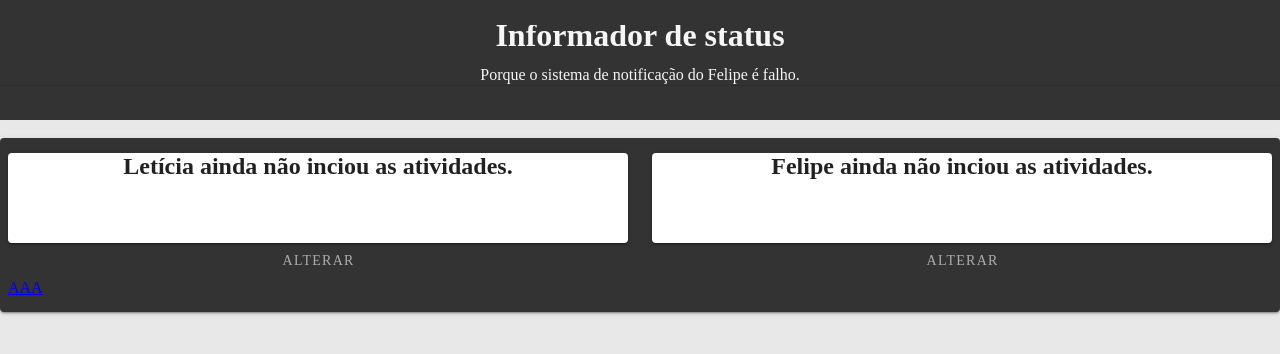
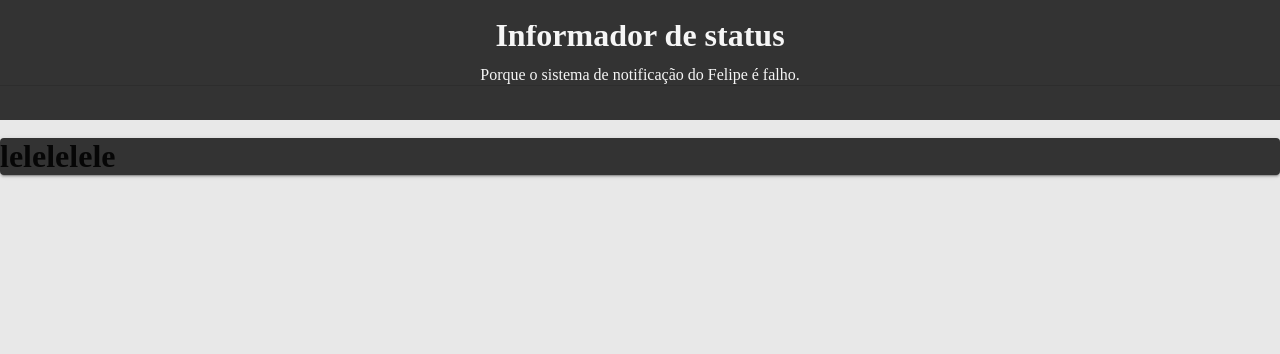
Before and after one commit to LelePG/Compartilhador-de-atividades, a Vue app in the folder app/: page /#/modificarletica in a window 1280 px wide. Before the commit this address led to /#/. Shown: the top 354 px of the page. Built offline with nearby package versions, Linux system fonts and the light colour scheme.

Commit message:
router-view no app

```diff
--- a/app/src/App.vue
+++ b/app/src/App.vue
@@ -2,9 +2,9 @@
   <div>
     <Cabecalho/>
     <br/>
-    <PaginaPrincipal/>
-        <router-view/>
-
+    <v-card color="#333333">
+    <router-view/>
+  </v-card>
 
   </div>
 
@@ -12,16 +12,11 @@
 
 <script>
 import Cabecalho from './components/Cabecalho.vue';
-import PaginaPrincipal from './paginas/PaginaPrincipal.vue'
+
 export default {
   name: 'App',
   components: {
     Cabecalho,
-    PaginaPrincipal,
-  },
-
-  data: () => ({
-    //
-  }),
+  }
 };
 </script>
--- a/app/src/paginas/ModificarLeticia.vue
+++ b/app/src/paginas/ModificarLeticia.vue
@@ -1,5 +1,5 @@
 <template>
-
+    <h1>lelelelele</h1>
 </template>
 
 
--- a/app/src/paginas/PaginaPrincipal.vue
+++ b/app/src/paginas/PaginaPrincipal.vue
@@ -1,5 +1,5 @@
 <template>
-  <v-card id="corpo" color="#333333">
+  <div id = "corpo">
     <v-row>
       <v-col>
         <Status nome="Letícia" />
@@ -11,7 +11,7 @@
       </v-col>
     </v-row>
     <router-link to= "/modificarfelipe">AAA</router-link>
-  </v-card>
+  </div>
 </template>
 
 <script>
--- a/app/src/router.js
+++ b/app/src/router.js
@@ -1,14 +1,18 @@
 import Vue from 'vue'
 import Router from 'vue-router'
+
+//Componentes que vão se renderizados e seus caminhos
 import ModificarFelipe from "./paginas/ModificarFelipe"
+import ModificarLeticia from "./paginas/ModificarLeticia"
+import PaginaPrincipal from "./paginas/PaginaPrincipal"
 
 Vue.use(Router)
 
 export default new Router({
-     routes: [
-//         //{ path: '../paginas/PaginaPrincipal.vue', component: PaginaPrincipal },
-         { path: '/modificarfelipe', component: ModificarFelipe }
-//         //{ path: '../paginas/ModificaLeticia.vue', component: ModificaLeticia },
-
-       ]
- })
+  routes: [
+    //Caminho da url que vai acessar o componente e o componente que vai ser acessado
+    { path: '/', component: PaginaPrincipal },
+    { path: '/modificarfelipe', component: ModificarFelipe },
+    { path: '/modificarletica', component: ModificarLeticia },
+  ]
+})
```
